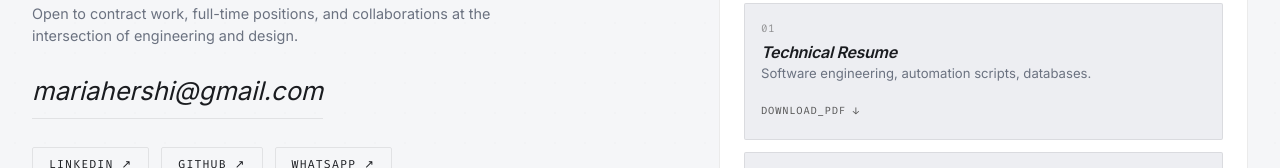
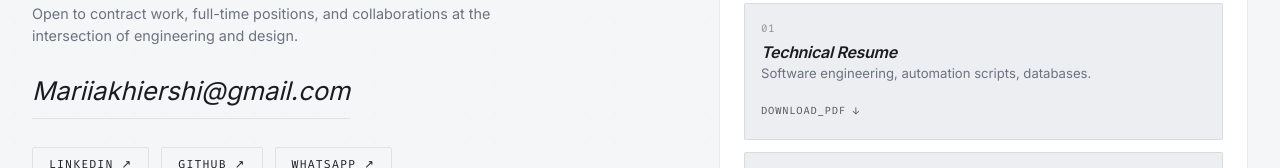
Before and after one commit to solo-ua/portfolio, a React (Vite) app: page / in a window 1280 px wide. Shown: the part 2573-2741 px from the top of the page. Built offline with nearby package versions, Linux system fonts and the light colour scheme.

Commit message:
Minor enhancements

```diff
--- a/src/components/Contact.jsx
+++ b/src/components/Contact.jsx
@@ -20,8 +20,8 @@ export default function Contact({ activeSide }) {
               Open to contract work, full-time positions, and collaborations at the intersection of engineering and design.
             </p>
 
-            <a href="mailto:mariahershi@gmail.com" className="contact-email-link">
-              mariahershi@gmail.com
+            <a href="mailto:mariiakhiershi@gmail.com" className="contact-email-link">
+              Mariiakhiershi@gmail.com
             </a>
 
             <div className="contact-social-row">
--- a/src/components/TransitionSection.jsx
+++ b/src/components/TransitionSection.jsx
@@ -75,7 +75,7 @@ export default function TransitionSection({ activeSide, setActiveSide }) {
                   Focused on computer science architecture, database design, REST APIs, and business operations automation.
                 </p>
                 <button className="btn btn-secondary choice-btn">
-                  I'm interested in your
+                  Technical portfolio
                 </button>
               </div>
             </div>
@@ -93,7 +93,7 @@ export default function TransitionSection({ activeSide, setActiveSide }) {
                   Focused on graphic branding, 3D modelling/texturing, digital illustration, and immersive UI/UX experiences.
                 </p>
                 <button className="btn btn-secondary choice-btn">
-                  Let's explore your creative career
+                  Creative portfolio
                 </button>
               </div>
             </div>
```
